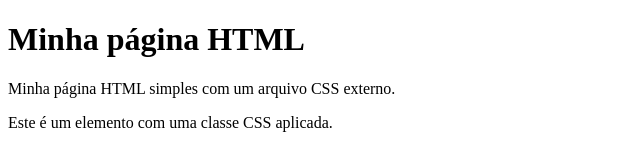
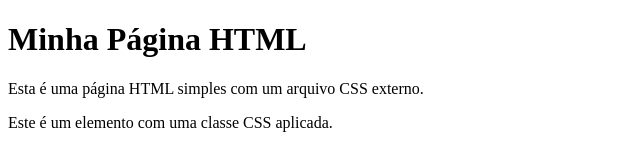
Before and after one commit to lenineduarte/aula02, a plain HTML site: page index.html in a window 1280 px wide. Shown: the whole page, without its empty margins (0-640 px from the left). Drawn offline with Linux system fonts and the light colour scheme.

Commit message:
Update index.html

```diff
--- a/index.html
+++ b/index.html
@@ -2,13 +2,13 @@
 <html>
 <head>
 <title>Minha Página HTML</title>
-<link rel="stylesheet"type="text/css"href="estilo.css">
+<link rel="stylesheet" type="text/css" href="estilo.css">
 </head>
 <body>
-<h1>Minha página HTML</h1>
-<p>Minha página HTML simples com um arquivo CSS externo.</p>
+<h1>Minha Página HTML</h1>
+<p>Esta é uma página HTML simples com um arquivo CSS externo.</p>
 <div class="destaque">
-<p> Este é um elemento com uma classe CSS aplicada.</p>
+<p>Este é um elemento com uma classe CSS aplicada.</p>
 </div>
 </body>
 </html>
```
